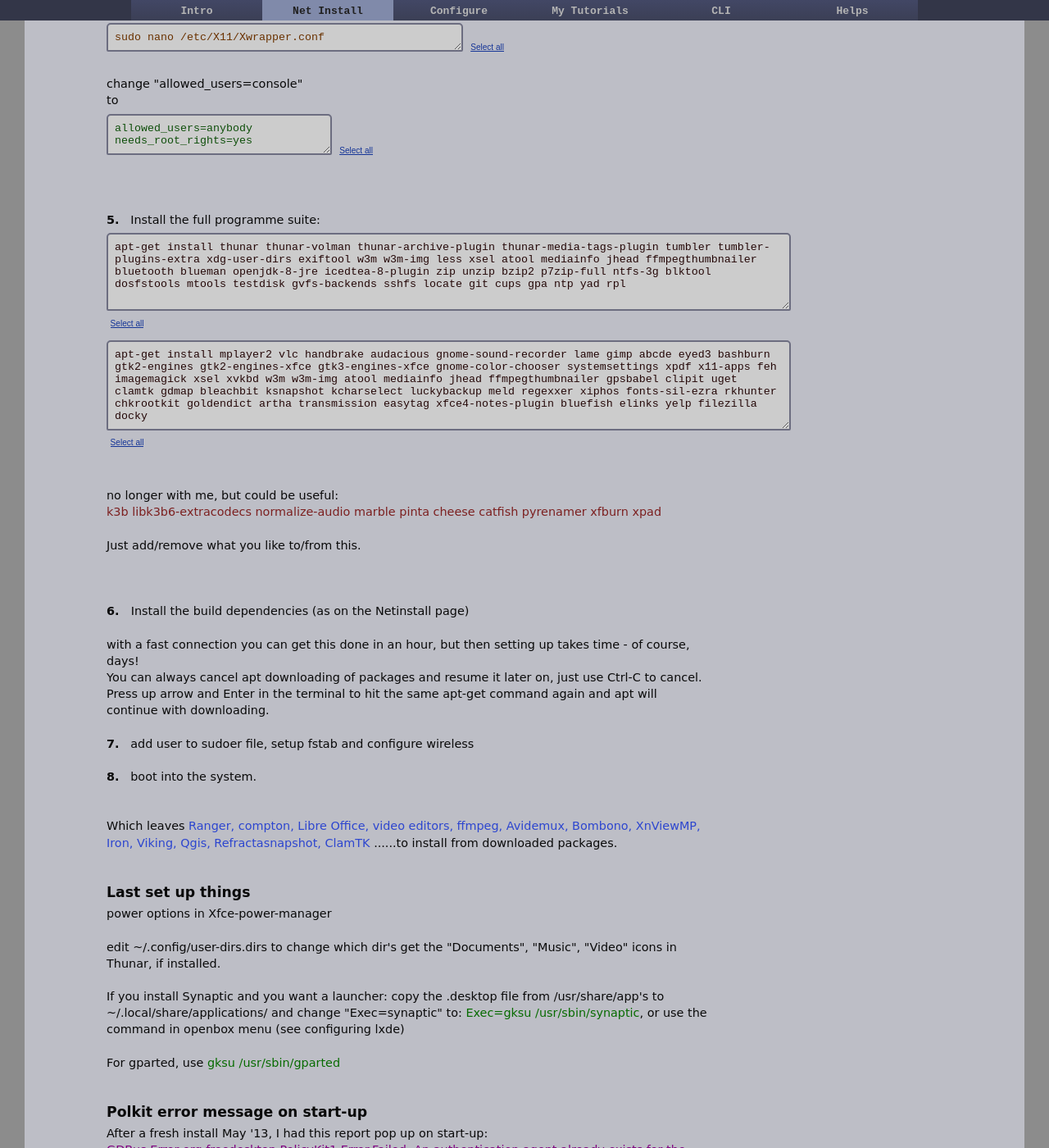
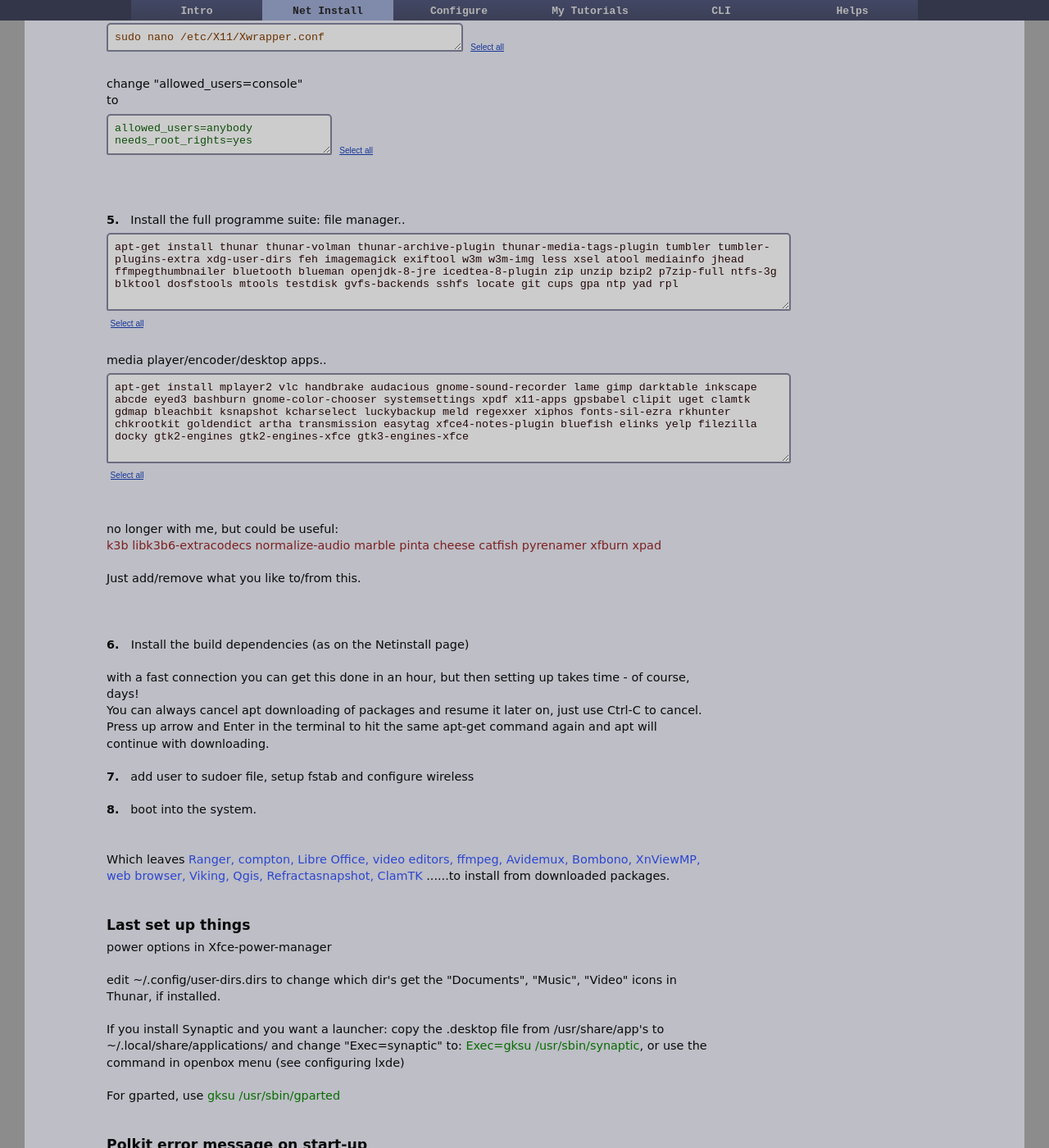
Before and after one commit to dquinton/debian-install, a Jekyll site: the page built from netinstall/lxde-fast.html, in a window 1280 px wide and 1400 px high, scrolled down 1279 px. Shown: the whole window at 82% size. Built offline with Jekyll 4.4.1, drawn with Linux system fonts in a browser that asks for light colours.

Commit message:
updating pages

```diff
--- a/netinstall/lxde-fast.html
+++ b/netinstall/lxde-fast.html
@@ -22,7 +22,7 @@
 <b>for LXDE</b>
 <form>
 <textarea name="T" id="install" rows="3" cols="100">
-apt-get install xorg lxde lightdm lxtask xfce4-power-manager pm-utils hdparm cpufrequtils cpulimit alsa-utils wicd chromium tango-icon-theme dmz-cursor-theme moblin-cursor-theme obconf obmenu openbox-menu lxappearance-obconf leafpad rxvt-unicode htop gparted bash-completion command-not-found rfkill lshw</textarea>
+apt-get install xorg lxde lightdm lxtask xfce4-power-manager pm-utils hdparm cpufrequtils cpulimit alsa-utils wicd tango-icon-theme dmz-cursor-theme moblin-cursor-theme obconf obmenu openbox-menu lxappearance-obconf leafpad rxvt-unicode htop elinks gparted bash-completion command-not-found</textarea>
 &nbsp;<input type="button" class="submitLink" value="Select all" onClick="javascript:this.form.T.focus();this.form.T.select();">
 </form>
 <br>
@@ -36,7 +36,7 @@
 <b>for plain openbox</b>
 <form>
 <textarea name="T" id="install" rows="3" cols="100">
-apt-get install xorg lxtask pm-utils hdparm cpufrequtils cpulimit alsa-utils openbox lxpanel lxtask lxpolkit wicd chromium tango-icon-theme obconf obmenu openbox-menu lxappearance-obconf moblin-cursor-theme rxvt-unicode leafpad xfce4-power-manager htop gparted udiskie gvfs</textarea>
+apt-get install xorg lxtask pm-utils hdparm cpufrequtils cpulimit alsa-utils openbox lxpanel lxtask lxpolkit wicd tango-icon-theme obconf obmenu openbox-menu lxappearance-obconf moblin-cursor-theme rxvt-unicode leafpad xfce4-power-manager htop elinks gparted bash-completion command-not-found udiskie gvfs</textarea>
 &nbsp;<input type="button" class="submitLink" value="Select all" onClick="javascript:this.form.T.focus();this.form.T.select();">
 </form>
 <br><br>
@@ -86,16 +86,17 @@
 
 <b>5.</b>&nbsp;&nbsp; Install the full programme suite:
 
+file manager..<br>
 <form>
 <textarea name="T" id="install" rows="5" cols="100">
-apt-get install thunar thunar-volman thunar-archive-plugin thunar-media-tags-plugin tumbler tumbler-plugins-extra xdg-user-dirs exiftool w3m w3m-img less xsel atool mediainfo jhead ffmpegthumbnailer bluetooth blueman openjdk-8-jre icedtea-8-plugin zip unzip bzip2 p7zip-full ntfs-3g blktool dosfstools mtools testdisk gvfs-backends sshfs locate git cups gpa ntp yad rpl</textarea>
+apt-get install thunar thunar-volman thunar-archive-plugin thunar-media-tags-plugin tumbler tumbler-plugins-extra xdg-user-dirs feh imagemagick exiftool w3m w3m-img less xsel atool mediainfo jhead ffmpegthumbnailer bluetooth blueman openjdk-8-jre icedtea-8-plugin zip unzip bzip2 p7zip-full ntfs-3g blktool dosfstools mtools testdisk gvfs-backends sshfs locate git cups gpa ntp yad rpl</textarea>
 &nbsp;<input type="button" class="submitLink" value="Select all" onClick="javascript:this.form.T.focus();this.form.T.select();">
 </form>
-
-
+<br>
+media player/encoder/desktop apps..
 <form>
 <textarea name="T" id="install" rows="6" cols="100">
-apt-get install mplayer2 vlc handbrake audacious gnome-sound-recorder lame gimp abcde eyed3 bashburn gtk2-engines gtk2-engines-xfce gtk3-engines-xfce gnome-color-chooser systemsettings xpdf x11-apps feh imagemagick xsel xvkbd w3m w3m-img atool mediainfo jhead ffmpegthumbnailer gpsbabel clipit uget clamtk gdmap bleachbit ksnapshot kcharselect luckybackup meld regexxer xiphos fonts-sil-ezra rkhunter chkrootkit goldendict artha transmission easytag xfce4-notes-plugin bluefish elinks yelp filezilla docky</textarea>
+apt-get install mplayer2 vlc handbrake audacious gnome-sound-recorder lame gimp darktable inkscape abcde eyed3 bashburn gnome-color-chooser systemsettings xpdf x11-apps gpsbabel clipit uget clamtk gdmap bleachbit ksnapshot kcharselect luckybackup meld regexxer xiphos fonts-sil-ezra rkhunter chkrootkit goldendict artha transmission easytag xfce4-notes-plugin bluefish elinks yelp filezilla docky gtk2-engines gtk2-engines-xfce gtk3-engines-xfce </textarea>
 &nbsp;<input type="button" class="submitLink" value="Select all" onClick="javascript:this.form.T.focus();this.form.T.select();">
 </form>
 <br><br>
@@ -123,7 +124,7 @@
 <br><br><br>
 
 
-Which leaves <span class="blue">Ranger, compton, Libre Office, video editors, ffmpeg, Avidemux, Bombono, XnViewMP, Iron, Viking, Qgis, Refractasnapshot, ClamTK </span> ......to install from downloaded packages.
+Which leaves <span class="blue">Ranger, compton, Libre Office, video editors, ffmpeg, Avidemux, Bombono, XnViewMP, web browser, Viking, Qgis, Refractasnapshot, ClamTK </span> ......to install from downloaded packages.
 
 
 <br><br><br>
--- a/tutorial/12a-libre-writer.html
+++ b/tutorial/12a-libre-writer.html
@@ -42,7 +42,7 @@
 
 <br>
 <h3>Add icons to main toolbar</h3>
-<ol><li>go to Customise tool bars (click on the arrow at end of too lbar)
+<ol><li>go to Customise tool bars (click on the arrow at end of toolbar)
 <li>click on Add
 <li>search for what you want<br><br>
 &nbsp;&nbsp;&nbsp;    in Application: save all<br>
```
Also changed, not shown: netinstall/step1.html (+7 -7 lines), netinstall/step2.html (+14 -8 lines), netinstall/step3.html (+48 -31 lines), tutorial/17-remote-install.html (+4 -4 lines).
